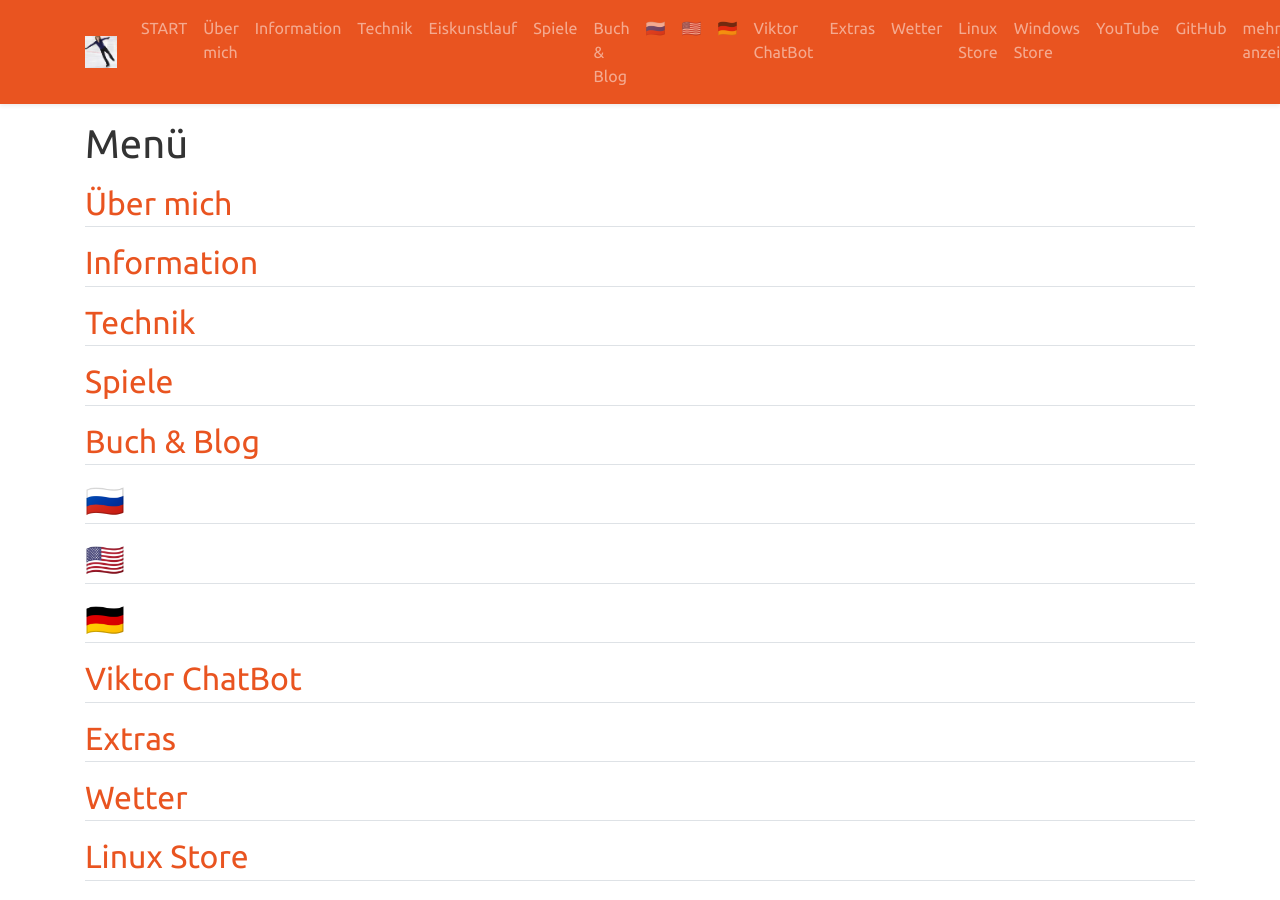
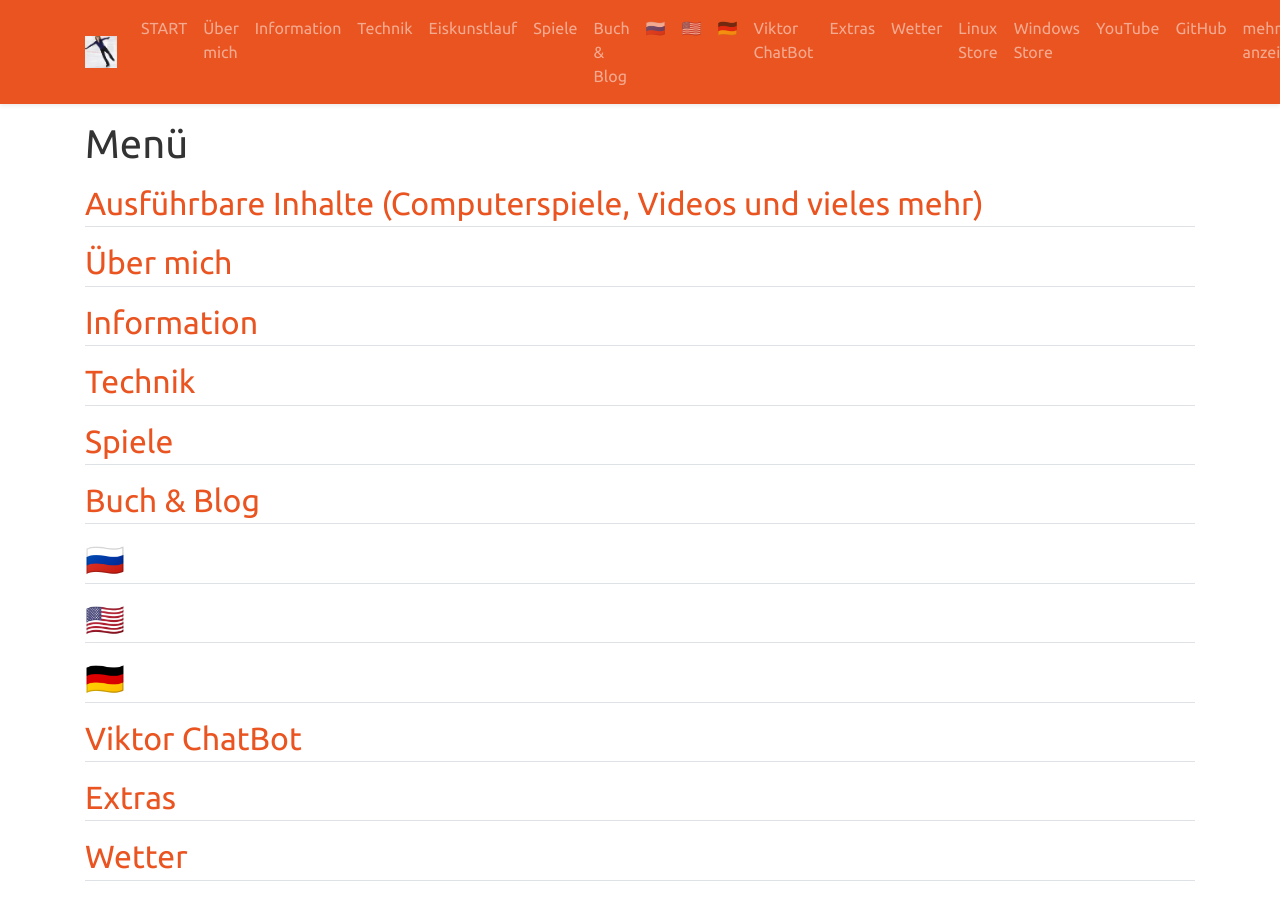
Before and after one commit to viktor-chiarcos/viktor-chiarcos.github.io, a Jekyll site: the page built from _pages/menu.md, in a window 1280 px wide and 900 px high. Built offline with Jekyll 4.4.1, drawn with Linux system fonts in a browser that asks for light colours.

Commit message:
Update menu.md

```diff
--- a/_pages/menu.md
+++ b/_pages/menu.md
@@ -2,9 +2,9 @@
 layout: page
 permalink: /menu/
 title: Menü
-excerpt: "Das Menü kann auf grund eines Fehlers nich voll sein. Das schon"
+excerpt: "Das Menü kann auf grund eines Fehlers nicht voll sein. Das schon"
 ---
-
+## [Ausführbare Inhalte (Computerspiele, Videos und vieles mehr)](/run/)
 ## [Über mich](/about/)
 ## [Information](/info/)
 ## [Technik](/tech/)
```
